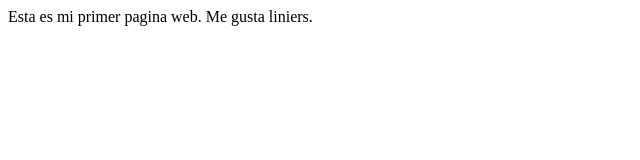
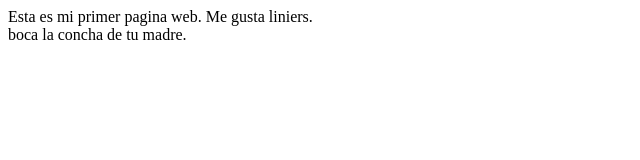
Before and after one commit to jpchpj/html_1, a plain HTML site: page index.html in a window 1280 px wide. Shown: the whole page, without its empty margins (0-640 px from the left). Drawn offline with Linux system fonts and the light colour scheme.

Commit message:
otro renglon

```diff
--- a/index.html
+++ b/index.html
@@ -4,6 +4,7 @@
 	<title>Hola Juampi</title>
 </head>
 <body>
-Esta es mi primer pagina web. Me gusta liniers.
+Esta es mi primer pagina web. Me gusta liniers. <br>
+boca la concha de tu madre.
 </body>
 </html>
```
